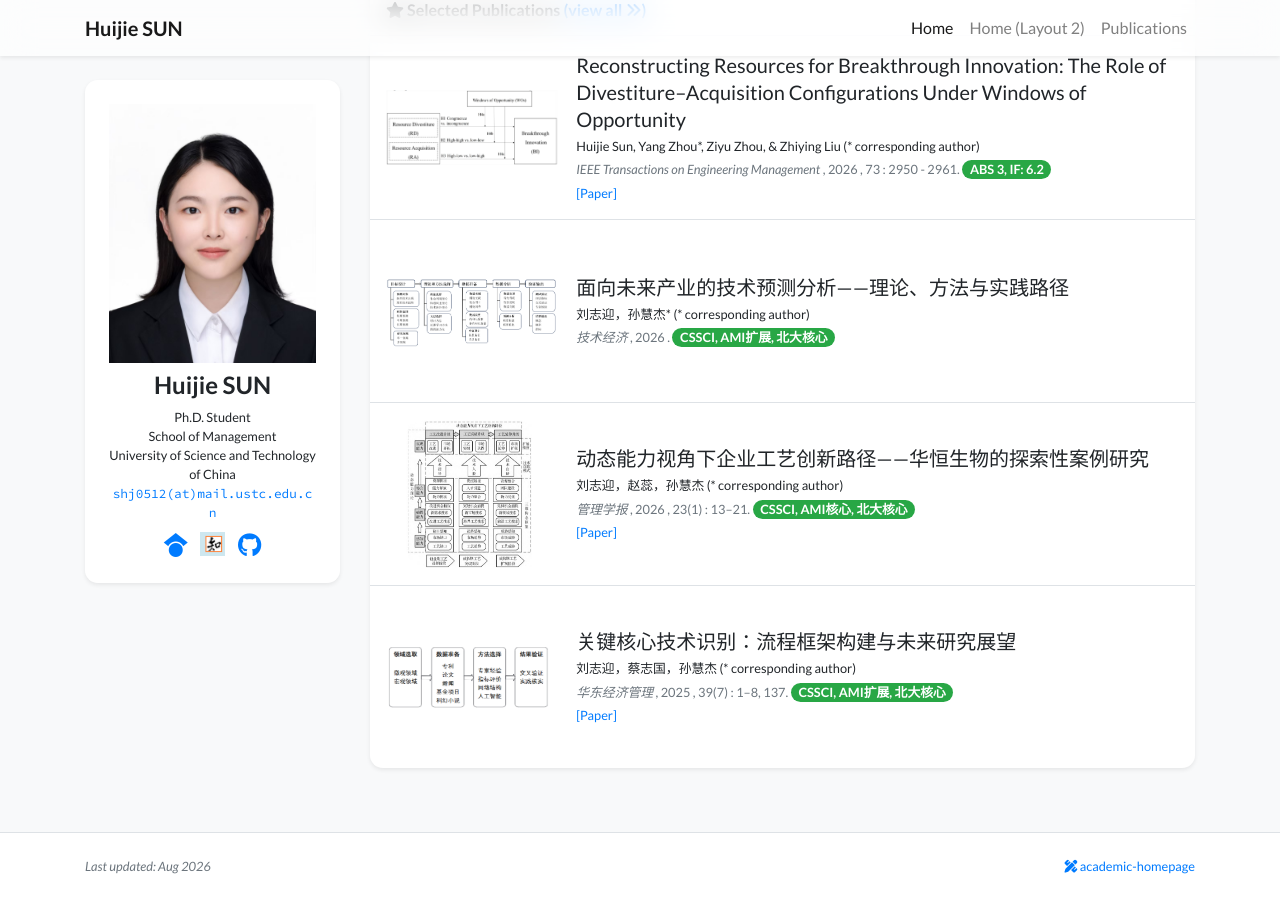
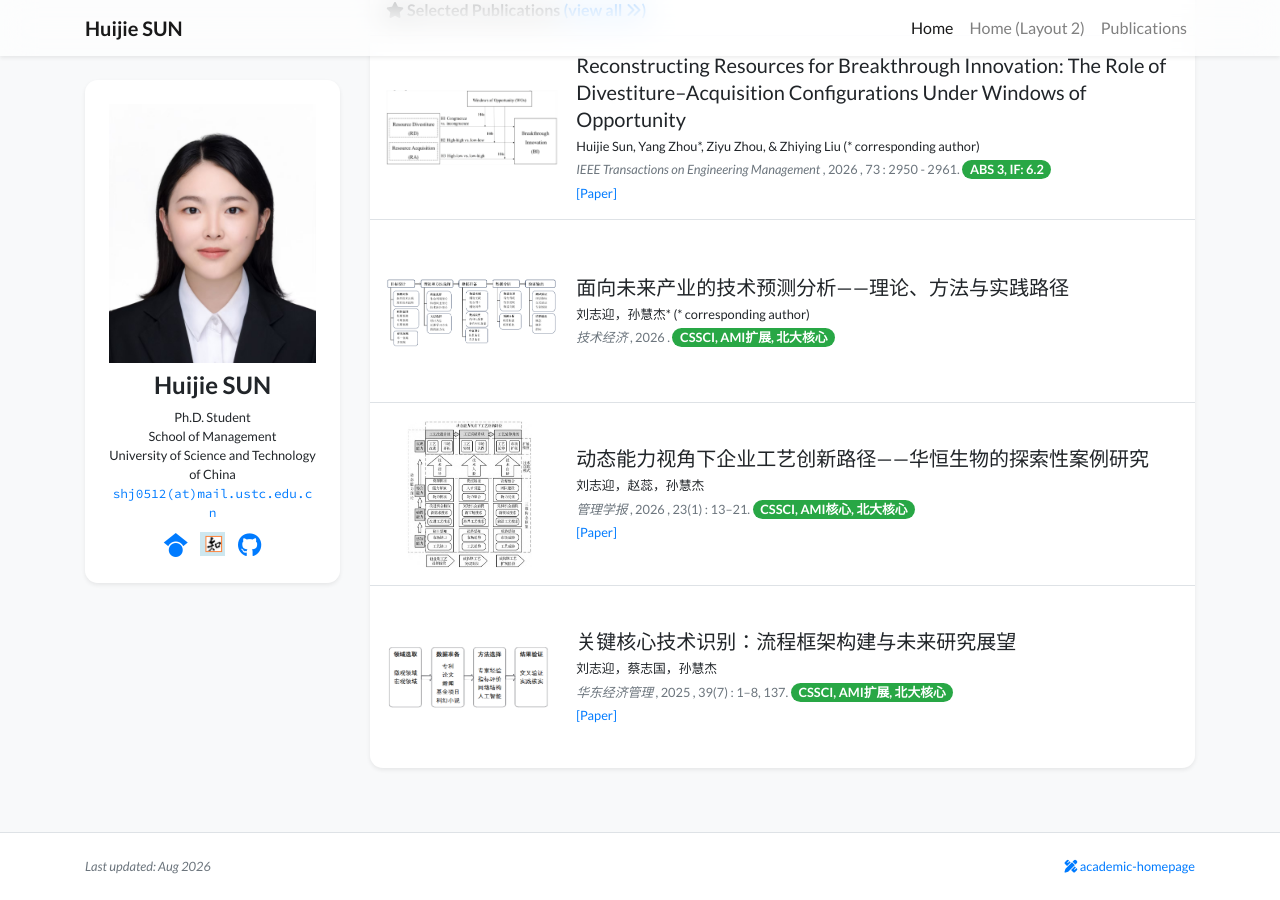
Before and after one commit to shj0512/shj0512.github.io, a Jekyll site: the page built from index.html, in a window 1280 px wide and 900 px high, scrolled down 782 px. Built offline with Jekyll 4.4.1, drawn with Linux system fonts in a browser that asks for light colours; nearby versions of some CDN libraries; a style sheet for code colours, icons or effects is not loaded.

Commit message:
Update research_outputs.yml

```diff
--- a/_data/research_outputs.yml
+++ b/_data/research_outputs.yml
@@ -21,7 +21,7 @@ published:
   cover: "/assets/images/publications/2026-technology-forecasting.png"
 
 - title: "动态能力视角下企业工艺创新路径——华恒生物的探索性案例研究"
-  authors: "刘志迎，赵蕊，孙慧杰 (* corresponding author)"
+  authors: "刘志迎，赵蕊，孙慧杰"
   venue: "管理学报"
   year: "2026"
   volume: "23"
@@ -33,7 +33,7 @@ published:
     Paper: "https://doi.org/10.3969/j.issn.1672-884x.2026.01.002"
 
 - title: "关键核心技术识别：流程框架构建与未来研究展望"
-  authors: "刘志迎，蔡志国，孙慧杰 (* corresponding author)"
+  authors: "刘志迎，蔡志国，孙慧杰"
   venue: "华东经济管理"
   year: "2025"
   volume: "39"
```
